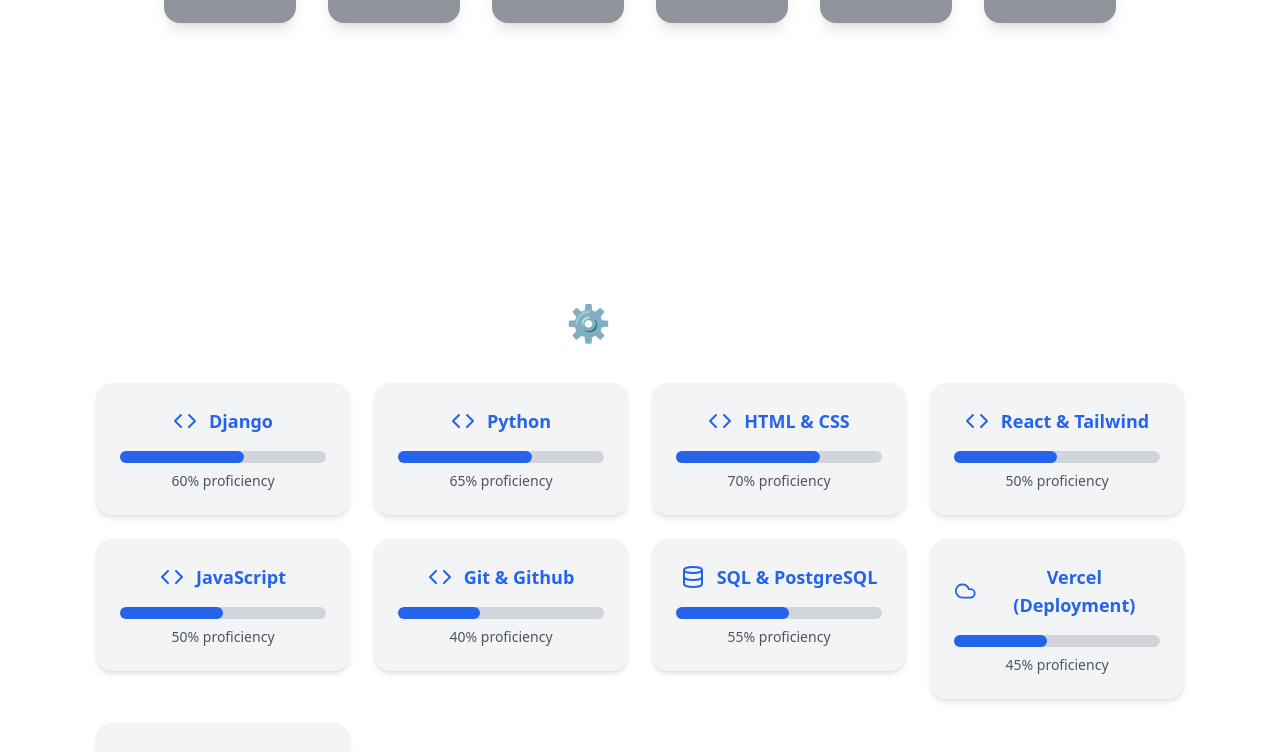
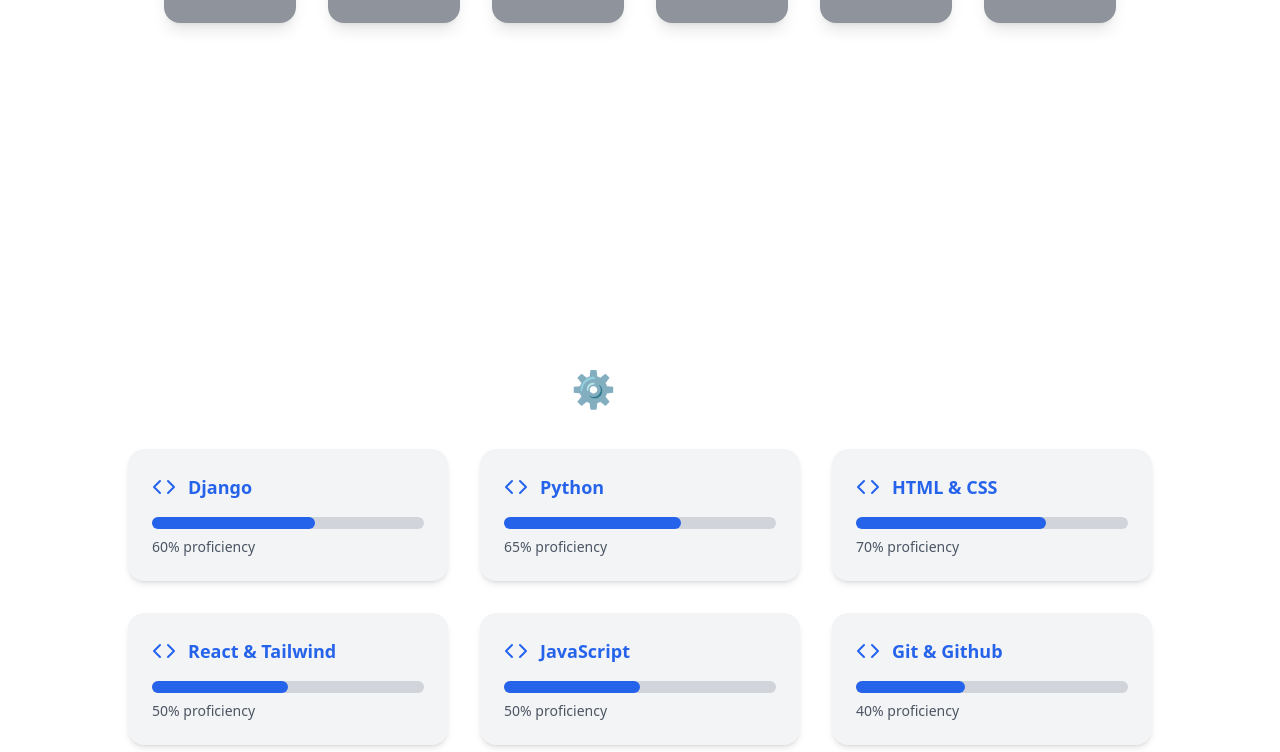
Before and after one commit to mrtheenesh/Portfolio, a React (Vite) app: page / in a window 1280 px wide. Shown: the part 2007-2759 px from the top of the page. Built offline with nearby package versions, Linux system fonts and the light colour scheme.

Commit message:
Resolved merge conflicts

```diff
--- a/src/components/Hero.jsx
+++ b/src/components/Hero.jsx
@@ -28,8 +28,7 @@
           transition={{ delay: 0.4, duration: 0.6 }}
           className="text-4xl sm:text-5xl md:text-6xl font-bold"
         >
-          Turning Ideas into{" "}
-          <span className="text-purple-400">Code</span>
+          Turning Ideas into <span className="text-purple-400">Code</span>
         </motion.h1>
 
         <motion.p
@@ -84,19 +83,21 @@
         </motion.div>
       </div>
 
-      {/* RIGHT SIDE - LOTTIE ANIMATION */}
+      {/* RIGHT SIDE - LOTTIE (Desktop Only) */}
       <motion.div
         initial={{ opacity: 0, x: 80 }}
         animate={{ opacity: 1, x: 0 }}
         transition={{ duration: 1, ease: "easeOut" }}
         className="flex-1 mt-10 md:mt-0 flex justify-center"
       >
+        <div className="hidden md:block">
           <Lottie
             lottieRef={lottieRef}
             animationData={devAnimation}
             loop={true}
             className="w-40 sm:w-56 md:w-72 lg:w-80 mx-auto md:mx-0"
           />
+        </div>
       </motion.div>
     </section>
   );
--- a/src/components/Skills.jsx
+++ b/src/components/Skills.jsx
@@ -1,4 +1,3 @@
-"use client";
 import { useEffect } from "react";
 import AOS from "aos";
 import "aos/dist/aos.css";
@@ -25,6 +24,7 @@
     });
   }, []);
 
+  // Optional: re-run AOS on tab switch (like your example)
   const handleTabChange = () => {
     setTimeout(() => {
       AOS.refresh();
@@ -34,36 +34,38 @@
   return (
     <section
       id="skills"
-      className="max-w-6xl mx-auto px-4 sm:px-6 lg:px-8 py-16 text-white transition-colors"
+      className="min-h-screen flex flex-col justify-center items-center px-6 py-16 transition-colors"
     >
-      {/* Heading */}
       <h2
         data-aos="fade-up"
-        className="text-3xl md:text-4xl font-bold mb-10 text-center"
+        className="text-3xl md:text-4xl font-bold text-white dark:text-white mb-10"
       >
-        ⚙️ Skills
+       ⚙Skills
       </h2>
 
-      {/* Grid of Skill Cards */}
-      <div className="grid grid-cols-2 sm:grid-cols-3 md:grid-cols-4 gap-6 text-center">
+      <div className="grid md:grid-cols-2 lg:grid-cols-3 gap-8 max-w-5xl w-full">
+
         {skills.map((skill, index) => (
           <div
             key={skill.name}
             data-aos="fade-up"
-            data-aos-delay={index * 100}
+            data-aos-delay={index * 100} // stagger animation
             className="relative group cursor-pointer"
           >
-            {/* Neon Glow on hover */}
-            <div className="absolute inset-0 rounded-2xl bg-gradient-to-r from-blue-400 via-blue-400 to-blue-400 opacity-0 group-hover:opacity-40 blur-xl transition duration-500"></div>
+            {/* Neon Glow - only visible on hover */}
+            <div
+              className="absolute inset-0 rounded-2xl bg-gradient-to-r from-blue-400 via-blue-400 to-blue-400
+                        opacity-0 group-hover:opacity-40 blur-xl transition duration-500"
+            ></div>
 
-            {/* Skill Card */}
+            {/* Card Content */}
             <div className="relative p-6 bg-gray-100 dark:bg-gray-800 rounded-2xl shadow-md transition transform hover:-translate-y-1 hover:shadow-lg hover:shadow-blue-800/50">
-              <div className="flex items-center justify-center space-x-3 mb-4 text-blue-600 dark:text-blue-400">
+              <div className="flex items-center space-x-3 mb-4 text-blue-600 dark:text-blue-400">
                 {skill.icon}
                 <h3 className="text-lg font-semibold">{skill.name}</h3>
               </div>
 
-              {/* Progress Bar */}
+              {/* Progress bar (static, no animation on refresh) */}
               <div className="w-full bg-gray-300 dark:bg-gray-700 rounded-full h-3">
                 <div
                   className="bg-blue-600 dark:bg-blue-400 h-3 rounded-full"
--- a/src/index.css
+++ b/src/index.css
@@ -8,7 +8,6 @@
   scroll-behavior: smooth !important;
 }
 
-/* Optional: animation delay helpers */
 .animation-delay-1000 {
   animation-delay: 1s;
 }
@@ -19,9 +18,8 @@
   animation-delay: 4s;
 }
 
-/* Default for all sections */
-section {
-  scroll-margin-top: 70px; /* applies to all except overrides below */
+#home {
+  scroll-margin-top: 70px;
 }
 
 /* Showcase section */
@@ -29,11 +27,14 @@
   scroll-margin-top: 20px;
 }
 
-/* Contact section */
 #contact {
   scroll-margin-top: 10px;
 }
 
 #about {
+  scroll-margin-top: 25px;
+}
+
+#skills {
   scroll-margin-top: 20px;
 }
```
Lines whose indentation alone changed are shown as unchanged.
